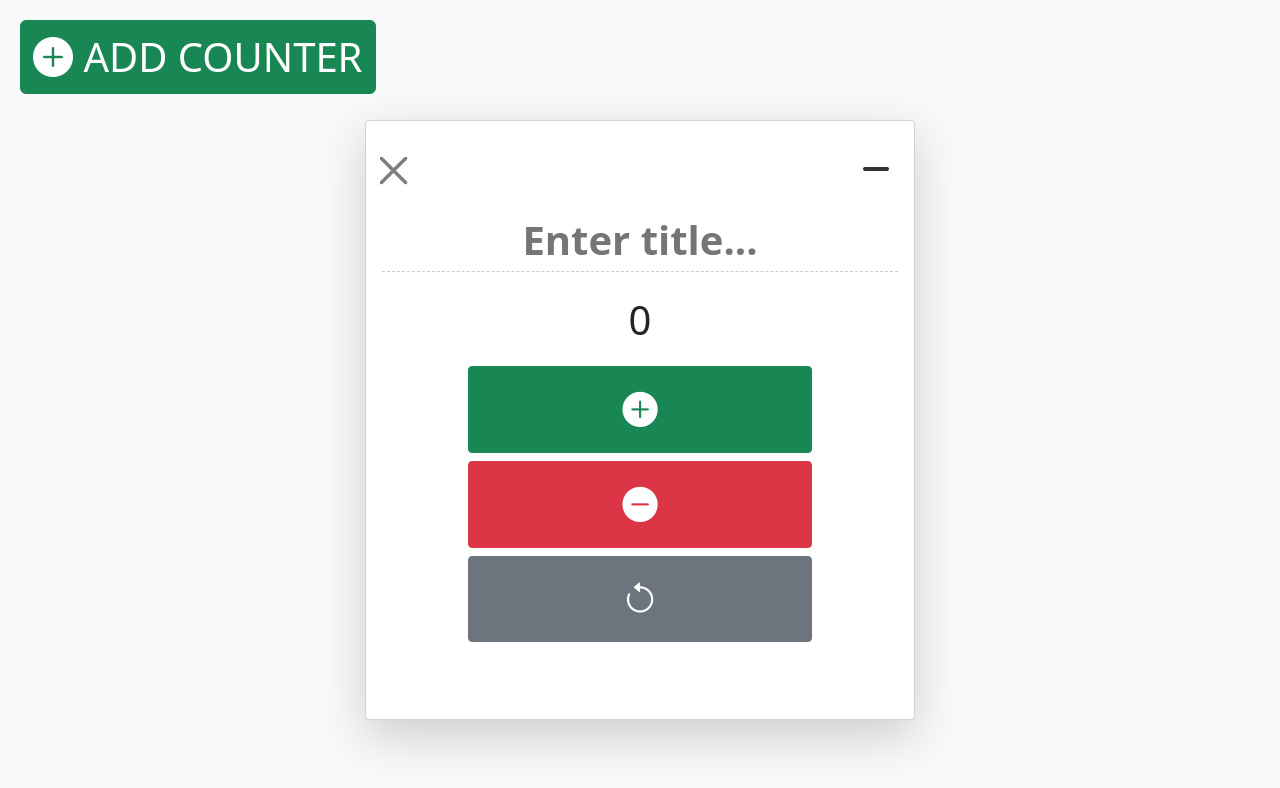
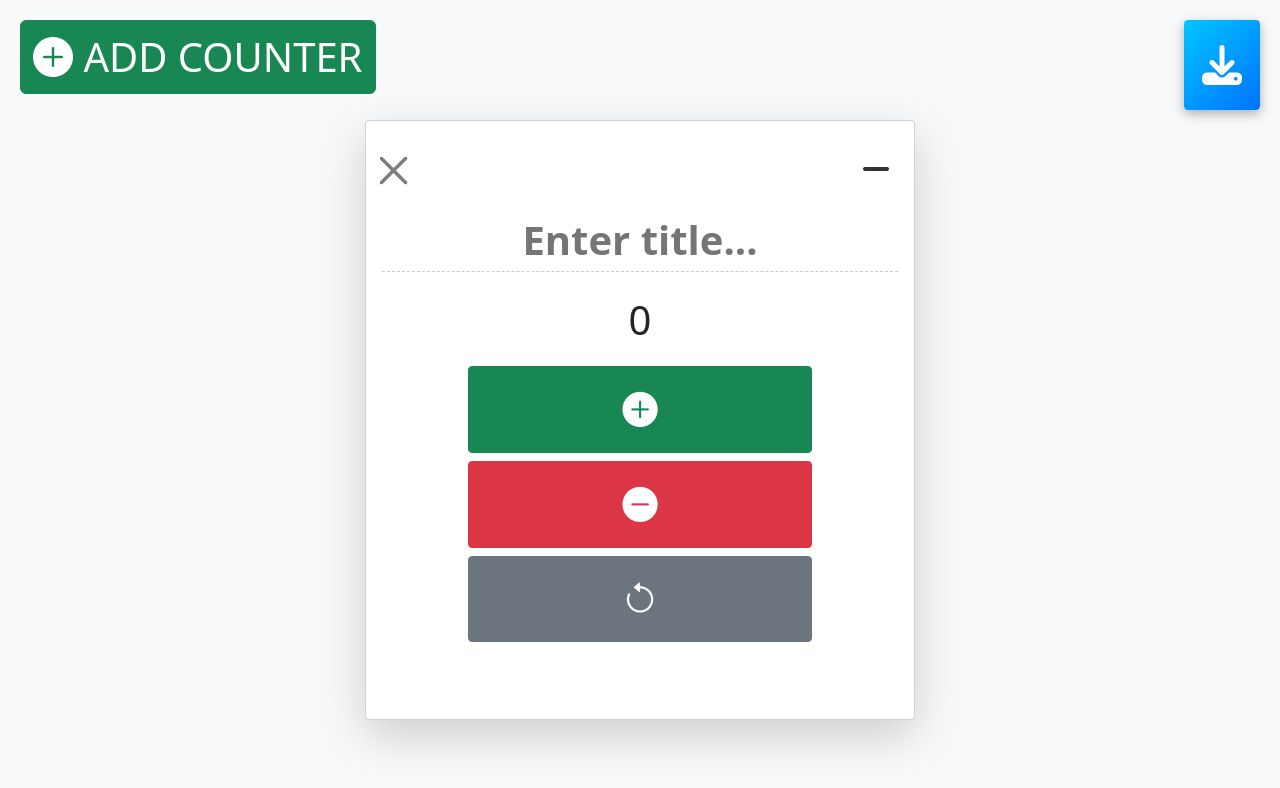
Before and after one commit to RumeoLola/tally-counter, a plain HTML site: page index.html in a window 1280 px wide. Drawn offline with nearby package versions, Linux system fonts and the light colour scheme.

Commit message:
added a download button that saves as a json

```diff
--- a/css/style.css
+++ b/css/style.css
@@ -10,6 +10,31 @@ body {
     z-index: 999;
     font-size: 2.5rem;
     cursor: pointer;
+}
+
+.snapshot-btn {
+    position: fixed;
+    top: 20px;
+    right: 20px;
+    background: linear-gradient(135deg, #00c6ff, #0072ff);
+    color: white;
+    border: none;
+    border-radius: 5%;
+    padding: 15px 18px;
+    font-size: 2.5rem;
+    box-shadow: 0px 4px 12px rgba(0, 0, 0, 0.3);
+    transition: all 0.3s ease;
+    z-index: 9999;
+}
+
+.snapshot-btn:hover {
+    transform: scale(1.1);
+    background: linear-gradient(135deg, #0072ff, #00c6ff);
+    box-shadow: 0px 6px 15px rgba(0, 0, 0, 0.4);
+}
+
+.snapshot-btn i {
+    pointer-events: none;
 }
 
 .counters-wrapper {
@@ -112,7 +137,7 @@ body {
 /* Responsive Adjustments for Small Screens */
 @media screen and (max-width: 576px) {
     .add-counter-btn {
-        font-size: 2rem;
+        font-size: 1.5rem;
     }
 
     .counter-card {
--- a/index.html
+++ b/index.html
@@ -18,11 +18,12 @@
         <i class="bi bi-plus-circle-fill"></i> ADD COUNTER
     </button>
 
+    <!-- Download Snapshot-->
+    <button onclick="downloadSnapshot()" class="btn btn-info snapshot-btn" title="Download Snapshot">
+        <i class="fas fa-download"></i>
+    </button>
+
     <!-- Horizontal Counter Container -->
     <div id="countersContainer" class="container-fluid counters-wrapper"></div>
-
-
-
-
 </body>
 </html>
--- a/js/script.js
+++ b/js/script.js
@@ -80,5 +80,27 @@ function reset(countId, messageId) {
     }, 2500);
 }
 
+// Download
+function downloadSnapshot() {
+    const counters = document.querySelectorAll('.counter-card');
+    const snapshot = [];
+
+    counters.forEach(card => {
+        const title = card.querySelector('.title-input')?.value || "Untitled";
+        const count = card.querySelector('.count-display')?.textContent || "0";
+        snapshot.push({ title, count });
+    });
+
+    const blob = new Blob([JSON.stringify(snapshot, null, 2)], { type: "application/json" });
+    const url = URL.createObjectURL(blob);
+
+    const a = document.createElement('a');
+    a.href = url;
+    a.download = `tally_snapshot_${new Date().toISOString().slice(0, 19).replace(/[:T]/g, '-')}.json`;
+    a.click();
+
+    URL.revokeObjectURL(url);
+}
+
 // Automatically add the first counter on page load
 window.onload = addCounter;
```
